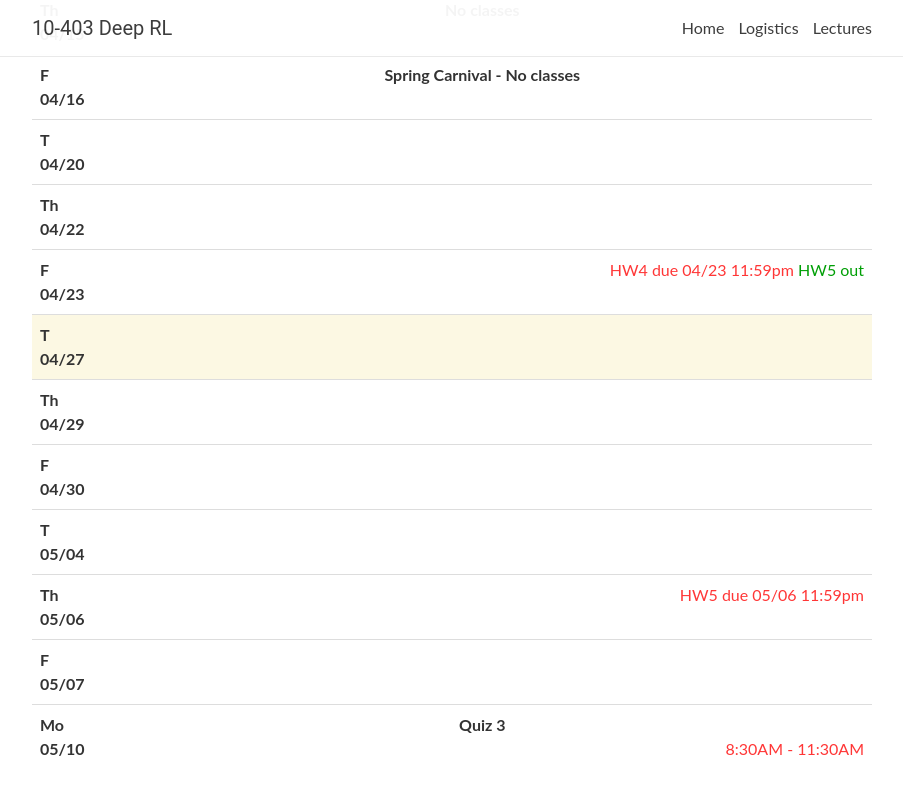
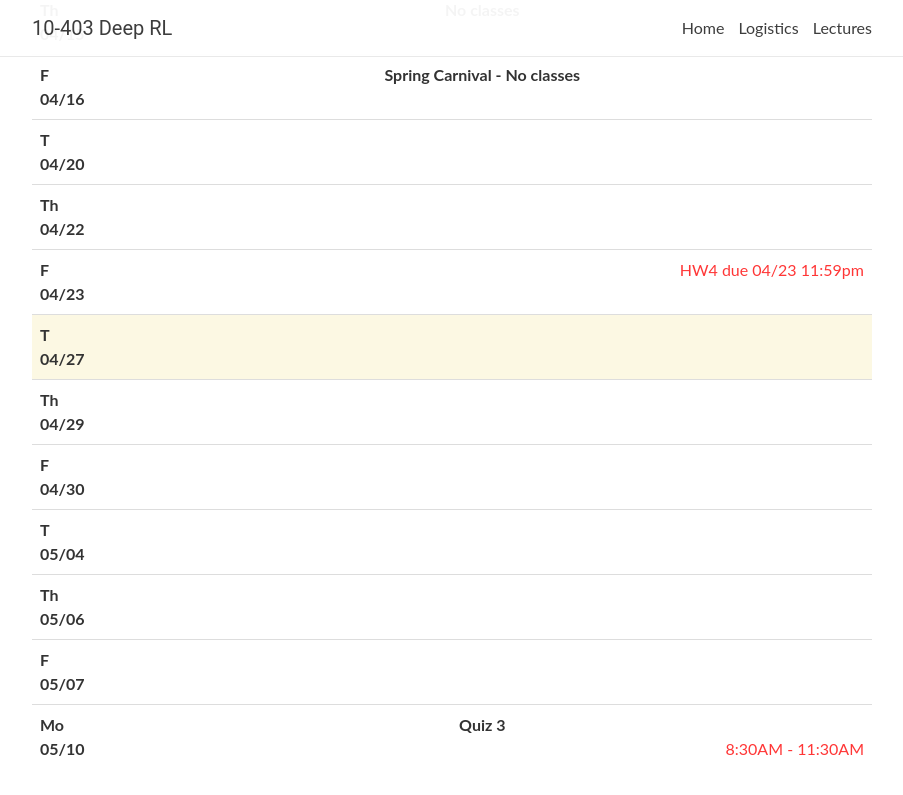
Before and after one commit to cmudeeprl/403_website, a Jekyll site: the page built from _pages/lectures.md, in a window 1280 px wide and 900 px high, scrolled down 2295 px. Shown: the top 795 px of the window, without its empty margins (188-1091 px from the left). Built offline with Jekyll 4.4.1, drawn with Linux system fonts in a browser that asks for light colours; nearby versions of some CDN libraries; comment, search, counter and statistics services are not loaded.

Commit message:
feat: update hw ddl and release date

```diff
--- a/_data/lectures.yml
+++ b/_data/lectures.yml
@@ -548,7 +548,8 @@
     # - Ecoffet et al. <a href="https://arxiv.org/abs/1901.10995" target="_blank">Go-Explore<span>:</span> a New Approach for Hard-Exploration Problems</a>
     # - Osband et al. <a href="https://arxiv.org/abs/1602.04621" target="_blank">Deep Exploration via Bootstrapped DQN</a>
   logistics:
-    <span class="deadline">HW4 due 04/23 11:59pm</span> <span class="event">HW5 out</span> <br>
+    <span class="deadline">HW4 due 04/23 11:59pm</span>
+    # <span class="event">HW5 out</span> <br>
 
 
 # - date: F 04/23
@@ -659,7 +660,8 @@
     - Zambaldi et al. <a href="https://arxiv.org/pdf/1806.01830.pdf" target="_blank"> Relational Deep Reinforcement Learning</a>
     - Google AI Blog&#58; <a href="https://ai.googleblog.com/2020/06/using-selective-attention-in.html" target="_blank">Using Selective Attention in Reinforcement Learning Agents</a>
     - Ding et al. <a href="https://openreview.net/forum?id=Syx9Q1rYvH" target="_blank"> Mutual Information Maximization for Robust Plannable Representations</a>
-  logistics: <span class="deadline">HW5 due 05/06 11:59pm</span>
+  logistics:
+  # <span class="deadline">HW5 due 05/06 11:59pm</span>
 
 - date: F 05/07
   lecturer:
```
